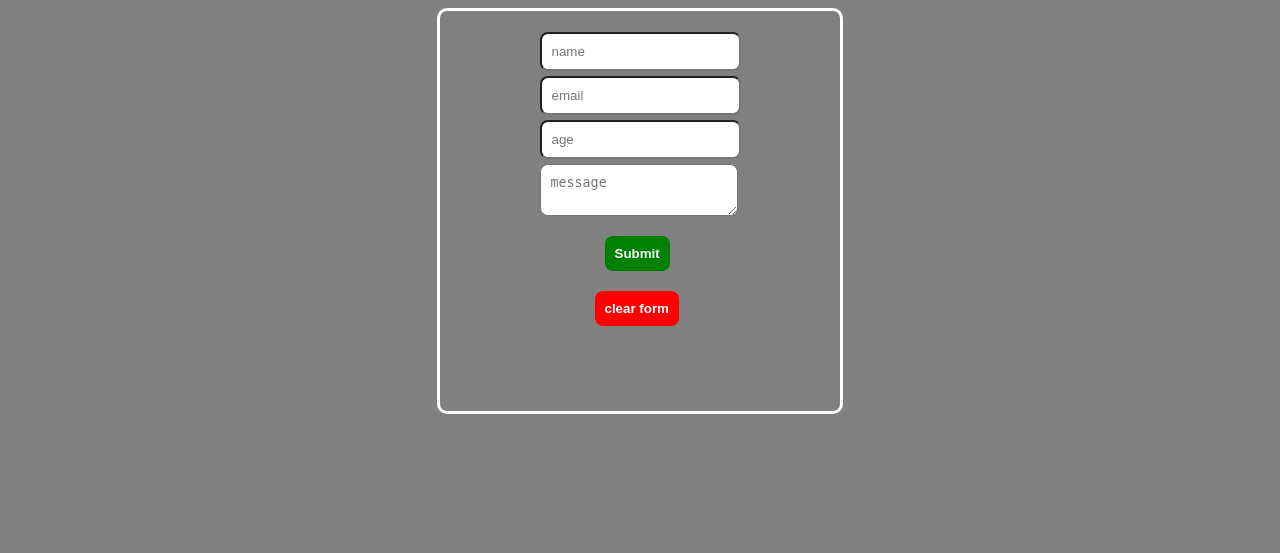
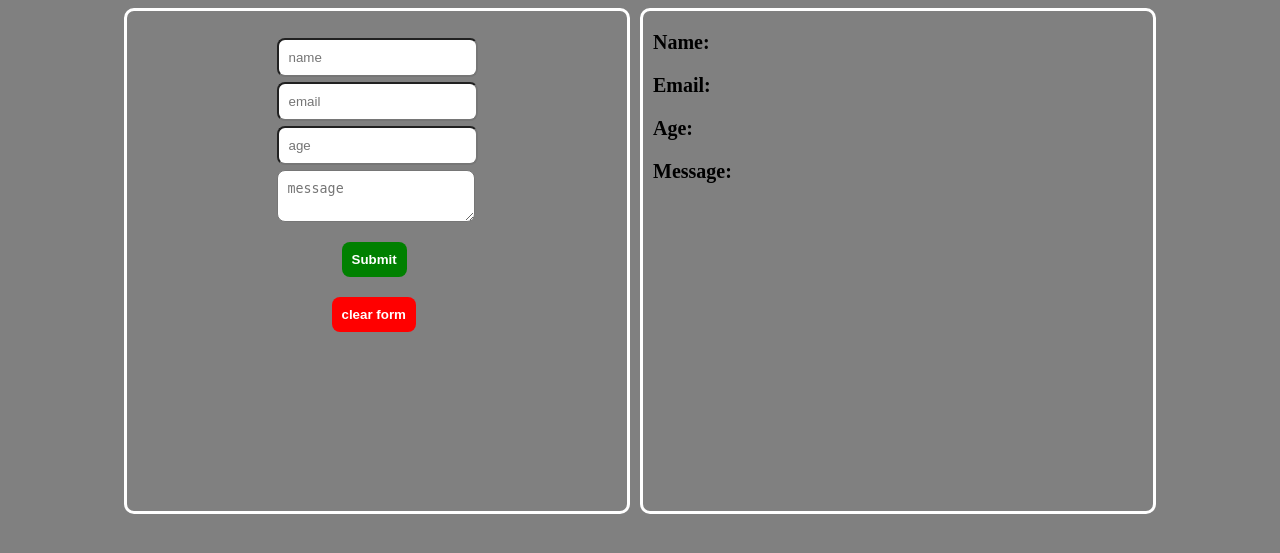
Before and after one commit to AhmedKamal71/PHP-Tasks, a PHP site: page / in a window 1280 px wide. Shown: the top 553 px of the page. Run offline with PHP 8.4, Linux system fonts and the light colour scheme.

Commit message:
lab1 edit2

```diff
--- a/lab1/index.php
+++ b/lab1/index.php
@@ -10,7 +10,7 @@
 </head>
 
 <body>
-    <div>
+    <div id="parent">
         <form action="index.php" method="post">
             <h4><?php echo $message; ?></h4>
             <input type="text" name="name" value="<?php echo $name ?>" placeholder="name">
@@ -21,6 +21,12 @@
             <input id="clear" name="clear" type="reset" value="clear form" />
         </form>
     </div>
+    <div id="data">
+        <p><?php echo "Name: " . $name ?></p>
+        <p><?php echo "Email: " . $email ?></p>
+        <p><?php echo "Age: " . $age ?></p>
+        <p><?php echo "Message: " . $textarea ?></p>
+    </div>
 </body>
 
 </html>
--- a/lab1/logic.php
+++ b/lab1/logic.php
@@ -3,16 +3,19 @@ $name = isset($_POST["name"]) ? $_POST["name"] : "";
 $age = isset($_POST["age"]) ? $_POST["age"] : "";
 $email = isset($_POST["email"]) ? $_POST["email"] : "";
 $textarea = isset($_POST["textarea"]) ? $_POST["textarea"] : "";
-
 $message = "";
 
 if (isset($_POST["submit"])) {
     if (empty($name) || empty($age) || empty($email) || empty($textarea)) {
-        $message = "You Can not leave name or age or email empty!";
+        $message = "You Must Fill All Fields!";
     } elseif (!is_numeric($age)) {
         $message =  "Please Enter a valid age!";
     } elseif (!filter_var($email, FILTER_VALIDATE_EMAIL)) {
         $message = "Please Enter A Valid Email!";
+    } elseif (strlen($name) > 100) {
+        $message = "Please the name must be less than 100 characters";
+    } elseif (strlen($textarea) >= 250) {
+        $message = "Please the text message must be less than 25s0 characters";
     } else {
         $message = "Thanks For Your Time";
     }
--- a/lab1/style.css
+++ b/lab1/style.css
@@ -8,14 +8,15 @@
 
     }
 
-    div {
+    #parent {
         display: flex;
         border: 3px white solid;
-        width: 400px;
-        height: 400px;
+        width: 500px;
+        height: 500px;
         justify-content: center;
         text-align: center;
         border-radius: 10px;
+        font-size: 20px;
     }
 
     input {
@@ -56,3 +57,16 @@
         border: none;
         margin-top: 20px;
     }
+    #data{
+        display: block;
+        border: 3px white solid;
+        width: 500px;
+        height: 500px;
+        justify-content: left;
+        text-align: left;
+        border-radius: 10px;
+        font-size: 20px;
+        margin-left: 10px;
+        padding-left: 10px;
+        color: black;
+    }
```
